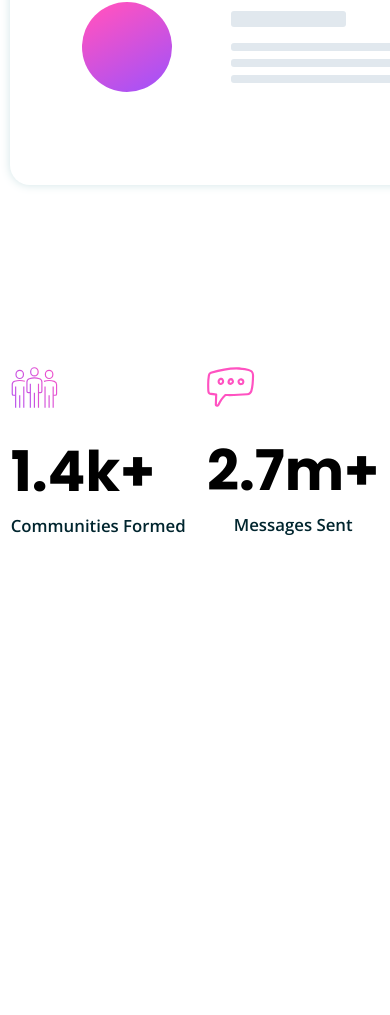
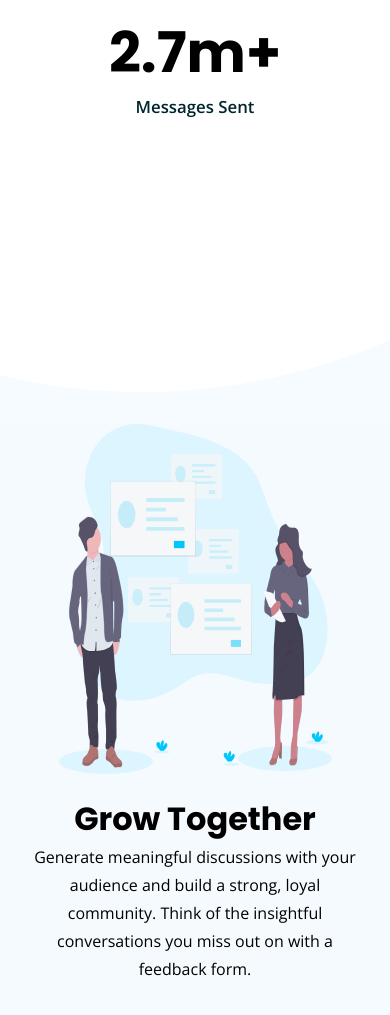
Before and after one commit to preetamvarun/Huddle-landing-page, a plain HTML site: page index.html in a window 390 px wide. Shown: the part 973-1988 px from the top of the page. Before the commit the page ends 1510 px from the top, so only its background shows below. Drawn offline with nearby package versions, Linux system fonts and the light colour scheme.

Commit message:
completed grow together section along with media queries as well

```diff
--- a/index.html
+++ b/index.html
@@ -20,7 +20,7 @@
     <p>Huddle re-imagines the way we build communities. You have a voice, but so does
     your audience. Create connections with your users as you engage in genuine discussion.</p>
     <a href="#">Get Started For Free</a>
-    <div>
+    <div class="mockup">
       <img src="./images/screen-mockups.svg" alt="">
     </div>
     <div class="stats">
@@ -40,5 +40,26 @@
       </div>
     </div>
   </section>
+
+  <!-- This is a curved background div  (above together section)-->
+  <div class="above-together"></div>
+
+  <section class="Together">
+    <div class="Discuss">
+      <div class="grow">
+        <h2>Grow Together</h2>
+        <p>Generate meaningful discussions with your audience and build a strong, loyal community.
+        Think of the insightful conversations you miss out on with a feedback form.</p>
+      </div>
+      <div class="people">
+        <img src="./images/illustration-grow-together.svg" alt="">
+      </div>
+    </div>
+  </section>
+
+  <!-- This is a curved background div (below together section) -->
+  <div class="below-together"></div>
+
+
 </body>
 </html>
--- a/styles.css
+++ b/styles.css
@@ -80,6 +80,7 @@ nav h2{
 .community{
     text-align: center;
     margin-top : 4.5rem;
+    margin-bottom : 3.5rem;
 }
 
 .community h2{
@@ -134,3 +135,159 @@ nav h2{
     font-size : 1.05rem;
     color : var(--dark-cyan);
 }
+
+/* WRITING MEDIA QUERIES FOR COMMUNITY SECTION FOR DESKTOPS */
+
+@media (min-width : 769px) and (max-width : 1200px){
+    .community .mockup img{
+        width : 80%;
+    }
+    .community p{
+        width : 60%;
+    }
+}
+
+/* WRITING MEDIA QUERIES FOR COMMUNITY SECTION FOR TABLETS */
+
+@media (min-width : 501px) and (max-width : 768px){
+    .community .mockup img{
+        width : 75%;
+    }
+    .stats h2{
+        font-size : 3rem;
+    }
+    .community > p{
+        width : 65%;
+    }
+}
+
+/* WRITING MEDIA QUERIES FOR COMMUNITY SECTION FOR PHONES */
+
+@media (min-width : 375px) and (max-width : 500px){
+    .community > p{
+        width : 90%;
+    }
+    .community .mockup img{
+        width : 70%;
+    }
+    .stats{
+        flex-direction: column;
+    }
+    .stats h2{
+        text-align: center;
+    }
+    .communities-formed > div, .messages-sent > div{
+        text-align : center;
+    }
+    .messages-sent{
+        margin-top : 2.75rem;
+    }
+}
+
+.above-together{
+    height : 200px;
+    width : 100%;
+    background : url("./images/bg-section-top-desktop-1.svg") no-repeat center center/cover;
+}
+
+.Together{
+    background-color: var(--pale-blue);
+}
+
+.Discuss{
+    display: flex;
+    align-items: center;
+    justify-content: space-around;
+}
+
+.grow{
+    width : 45%;
+    margin-left: 3rem;
+}
+
+.grow h2{
+    font-family: 'Poppins', sans-serif;
+    font-weight: 700;
+    font-size : 2.5rem;
+}
+
+.grow p{
+    line-height: 1.75rem;
+}
+
+.people{
+    margin-left: 2rem;
+}
+
+.people img{
+    height : 500px;
+}
+
+/* WRITING MEDIA QUERIES FOR GROW TOGETHER SECTION */
+
+/* FOR DESKTOPS */
+@media (min-width : 769px) and (max-width : 1200px){
+    .people img{
+        width : 90%;
+        height : 450px;
+    }
+}
+
+/* FOR TABLETS */
+@media (min-width : 501px) and (max-width : 768px){
+    .people{
+        margin-left : 1rem;
+    }
+    .people img{
+        width : 80%;
+        height : 400px;
+    }
+}
+
+/* FOR MOBILE DEVICES */
+@media (max-width : 500px){
+    .above-together{
+        background: url('./images/bg-section-top-mobile-1.svg') no-repeat center center/cover;
+        height : 250px;
+    }
+    .Discuss{
+        display: flex;
+        flex-direction: column-reverse;
+    }
+    .people{
+        margin-left: 0rem;
+        text-align: center;
+    }
+    .people img{
+        width : 70%;
+        height : 350px;
+    }
+    .grow{
+        margin-left: 0rem;
+        width: 100%;
+        text-align: center;
+        margin : 1rem 0rem;
+    }
+    .grow p{
+        max-width : 85%;
+        margin : auto;
+    }
+    .grow h2{
+        font-size : 2rem;
+    }
+}
+
+.below-together{
+    height : 200px;
+    width : 100%;
+    background: url("./images/bg-section-bottom-desktop-2.svg") no-repeat center center/cover;
+}
+
+/* changing below curver for the mobile devices */
+
+@media (max-width : 500px){
+    .below-together{
+        height : 250px;
+        background: url('./images/bg-section-bottom-mobile-2.svg') no-repeat center center/cover;
+    }
+}
```
